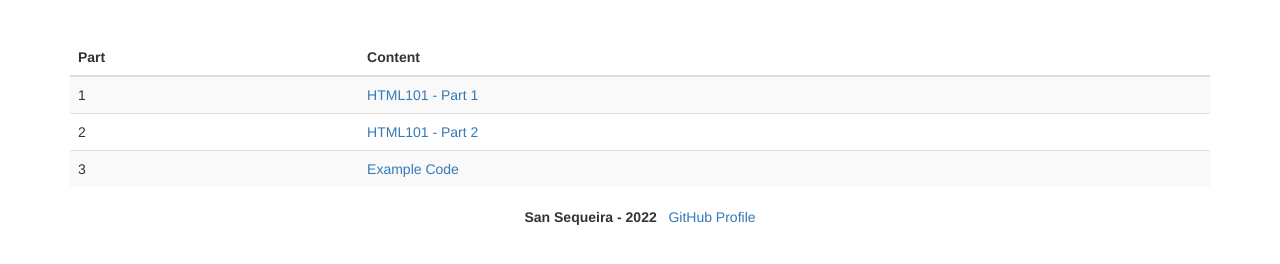
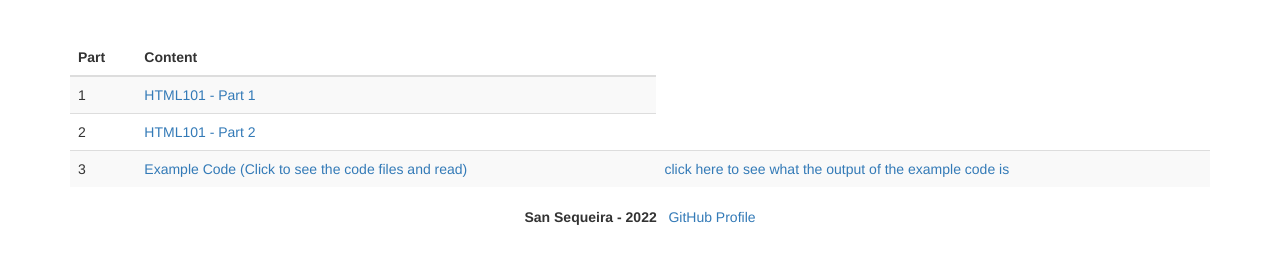
Before and after one commit to sansqra/html101, a plain HTML site: page index.html in a window 1280 px wide. Shown: the part 82-346 px from the top of the page. Drawn offline with nearby package versions, Linux system fonts and the light colour scheme.

Commit message:
see output and see code

```diff
--- a/index.html
+++ b/index.html
@@ -34,7 +34,8 @@
         </tr>
         <tr>
           <td>3</td>
-          <td><a href="https://github.com/sansqra/html101/tree/main/sample">Example Code</a></td>
+          <td><a href="https://github.com/sansqra/html101/tree/main/sample">Example Code (Click to see the code files and read)</a></td>
+          <td><a href="https://sansqra.github.io/html101/sample/index.html">click here to see what the output of the example code is</a></td>
         </tr>
       </tbody>
     </table>
```
